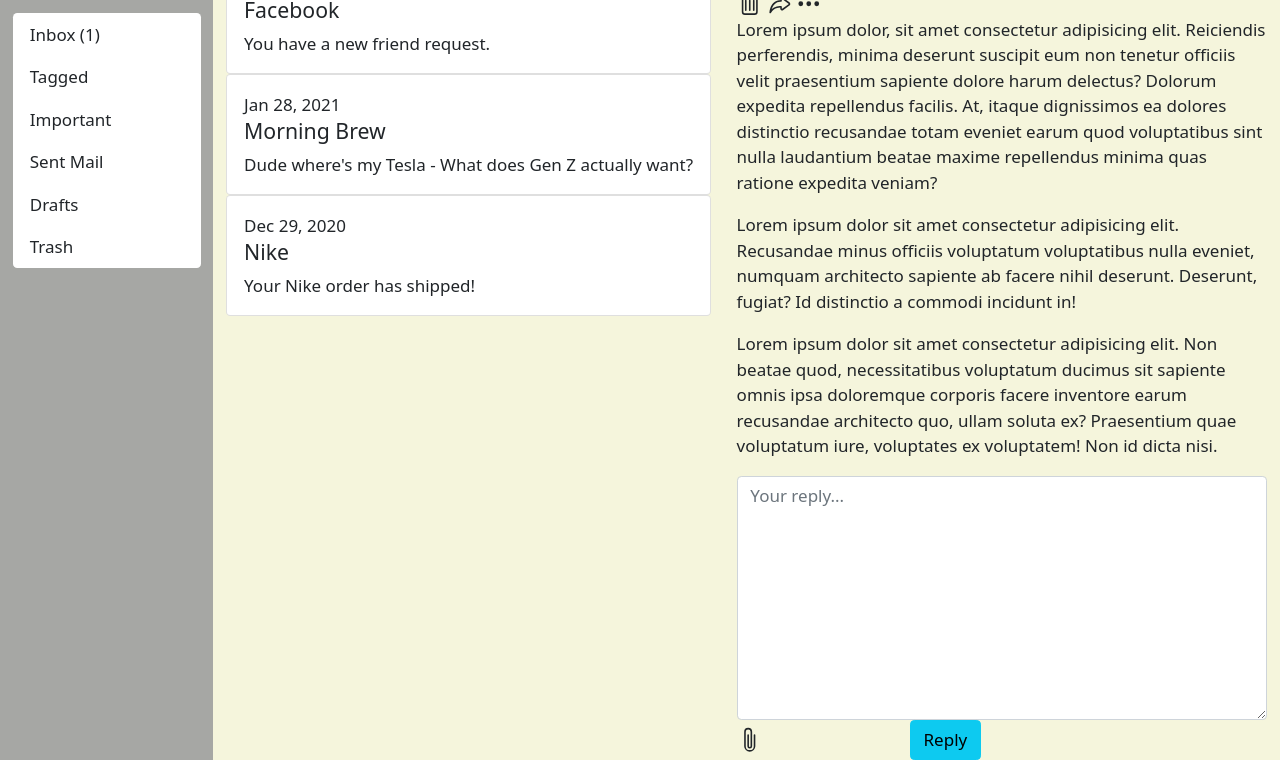
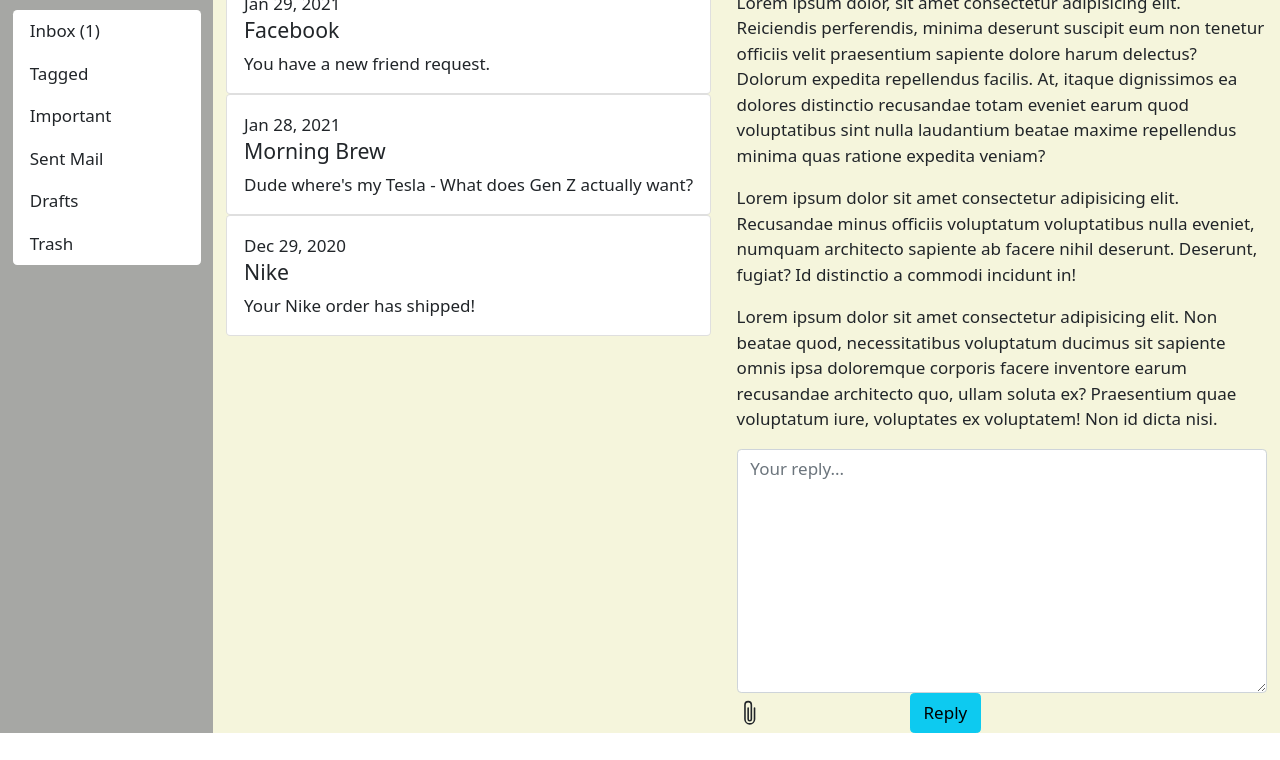
Before and after one commit to zach850/bvtca-coursework, a plain HTML site: page Week 3/zach-richter-email-template-with-bootstrap-grid.html in a window 1280 px wide. Shown: the part 225-985 px from the top of the page. After the commit the page ends 958 px from the top, so only its background shows below. Drawn offline with nearby package versions, Linux system fonts and the light colour scheme.

Commit message:
third commit

```diff
--- a/Week 3/style.css
+++ b/Week 3/style.css
@@ -28,6 +28,7 @@ body{
     background-color: beige;
 }
 
+
 .email-action1:hover {
     cursor: pointer;
     opacity: 0.5;
@@ -45,6 +46,11 @@ body{
     opacity: 0.5;
 }
 
+#email-icons {
+    float:right;
+    position: relative;
+    bottom:40px;
+}
 .nav {
     border-bottom: 1px solid #EAEAEB;
     text-align: right;
@@ -79,7 +85,9 @@ label {
     display: none;
 }
 
-@media only screen and (max-width: 3000px) {
+@media only screen and (max-width: 100%) {
+
+   }
     label {
         display: block;
         cursor: pointer;
@@ -101,7 +109,7 @@ label {
         background-color: white;
         backface-visibility: hidden;
     }
-}
+
  /* left col */
 .col-2 {
     border: none;
@@ -185,6 +193,11 @@ label {
     opacity: 0.7;
 }
 
+.card {
+    position: relative;
+    top: 20px;
+}
+
 #card-2:hover{
     cursor: pointer;
     opacity: 0.7;
--- a/Week 3/zach-richter-email-template-with-bootstrap-grid.html
+++ b/Week 3/zach-richter-email-template-with-bootstrap-grid.html
@@ -98,16 +98,16 @@
               <div class="email-actions">
                   <h1 class="email-header">Lorem ipsum dolor sit</h1>
                   <span class="email-actions"> <!--Trash, reply icon SVGs-->
-                      <svg class="email-action1" width="1.5em" height="1.5em" viewBox="0 0 16 16" class="bi bi-trash" fill="currentColor" xmlns="http://www.w3.org/2000/svg">
+                      <svg id="email-icons" class="email-action1" width="1.5em" height="1.5em" viewBox="0 0 16 16" class="bi bi-trash" fill="currentColor" xmlns="http://www.w3.org/2000/svg">
                           <path d="M5.5 5.5A.5.5 0 0 1 6 6v6a.5.5 0 0 1-1 0V6a.5.5 0 0 1 .5-.5zm2.5 0a.5.5 0 0 1 .5.5v6a.5.5 0 0 1-1 0V6a.5.5 0 0 1 .5-.5zm3 .5a.5.5 0 0 0-1 0v6a.5.5 0 0 0 1 0V6z"/>
                           <path fill-rule="evenodd" d="M14.5 3a1 1 0 0 1-1 1H13v9a2 2 0 0 1-2 2H5a2 2 0 0 1-2-2V4h-.5a1 1 0 0 1-1-1V2a1 1 0 0 1 1-1H6a1 1 0 0 1 1-1h2a1 1 0 0 1 1 1h3.5a1 1 0 0 1 1 1v1zM4.118 4L4 4.059V13a1 1 0 0 0 1 1h6a1 1 0 0 0 1-1V4.059L11.882 4H4.118zM2.5 3V2h11v1h-11z"/>
                       </svg>
 
-                      <svg class="email-action2" width="1.5em" height="1.5em" viewBox="0 0 16 16" class="bi bi-reply" fill="currentColor" xmlns="http://www.w3.org/2000/svg">
+                      <svg id="email-icons" class="email-action2" width="1.5em" height="1.5em" viewBox="0 0 16 16" class="bi bi-reply" fill="currentColor" xmlns="http://www.w3.org/2000/svg">
                           <path fill-rule="evenodd" d="M9.502 5.013a.144.144 0 0 0-.202.134V6.3a.5.5 0 0 1-.5.5c-.667 0-2.013.005-3.3.822-.984.624-1.99 1.76-2.595 3.876C3.925 10.515 5.09 9.982 6.11 9.7a8.741 8.741 0 0 1 1.921-.306 7.403 7.403 0 0 1 .798.008h.013l.005.001h.001L8.8 9.9l.05-.498a.5.5 0 0 1 .45.498v1.153c0 .108.11.176.202.134l3.984-2.933a.494.494 0 0 1 .042-.028.147.147 0 0 0 0-.252.494.494 0 0 1-.042-.028L9.502 5.013zM8.3 10.386a7.745 7.745 0 0 0-1.923.277c-1.326.368-2.896 1.201-3.94 3.08a.5.5 0 0 1-.933-.305c.464-3.71 1.886-5.662 3.46-6.66 1.245-.79 2.527-.942 3.336-.971v-.66a1.144 1.144 0 0 1 1.767-.96l3.994 2.94a1.147 1.147 0 0 1 0 1.946l-3.994 2.94a1.144 1.144 0 0 1-1.767-.96v-.667z"/>
                       </svg>
 
-                      <svg class="email-action3" width="1.5em" height="1.5em" viewBox="0 0 16 16" class="bi bi-three-dots" fill="currentColor" xmlns="http://www.w3.org/2000/svg">
+                      <svg id="email-icons" class="email-action3" width="1.5em" height="1.5em" viewBox="0 0 16 16" class="bi bi-three-dots" fill="currentColor" xmlns="http://www.w3.org/2000/svg">
                           <path fill-rule="evenodd" d="M3 9.5a1.5 1.5 0 1 1 0-3 1.5 1.5 0 0 1 0 3zm5 0a1.5 1.5 0 1 1 0-3 1.5 1.5 0 0 1 0 3zm5 0a1.5 1.5 0 1 1 0-3 1.5 1.5 0 0 1 0 3z"/>
                       </svg>
                   </span>
```
